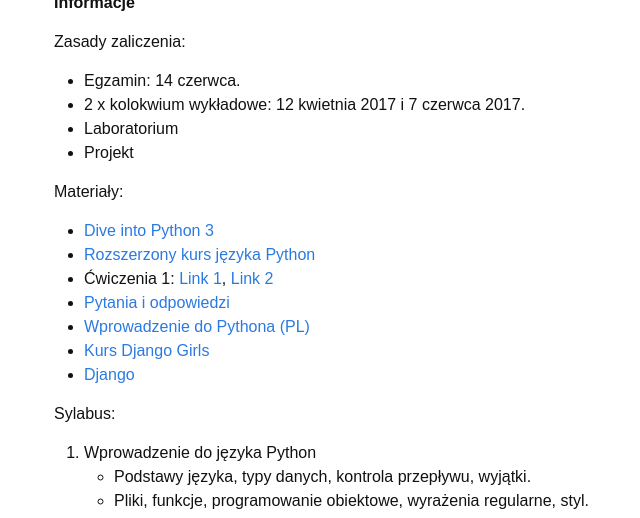
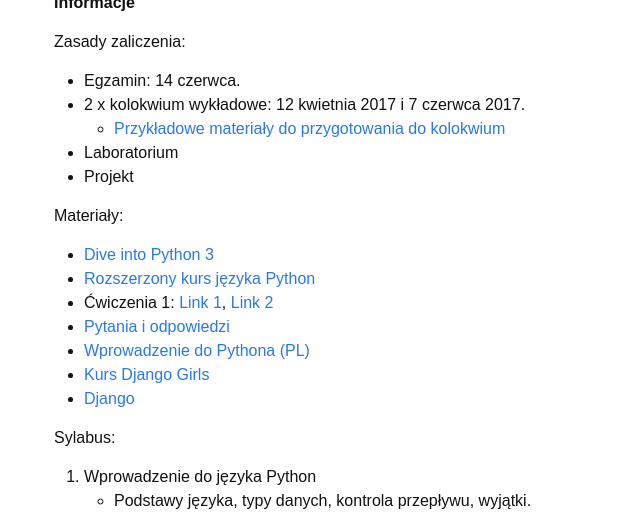
Before and after one commit to piotrlasek/piotrlasek.github.io, a Jekyll site: the page built from for-students/ai2-2017.md, in a window 1280 px wide and 900 px high, cut to the strip 382-900 px from the top of the window. Shown: the whole strip, without its empty margins (216-856 px from the left). Built offline with Jekyll 4.4.1, drawn with Linux system fonts in a browser that asks for light colours.

Commit message:
some changes

```diff
--- a/for-students/ai2-2017.md
+++ b/for-students/ai2-2017.md
@@ -12,6 +12,8 @@ exclude: true
 Zasady zaliczenia:
 * Egzamin: 14 czerwca.
 * 2 x kolokwium wykładowe: 12 kwietnia 2017 i 7 czerwca 2017.
+  * [Przykładowe materiały do przygotowania do
+  kolokwium](ai2-test-demo.pdf)
 * Laboratorium
 * Projekt
 
```
Also changed, not shown: 2 other files.
